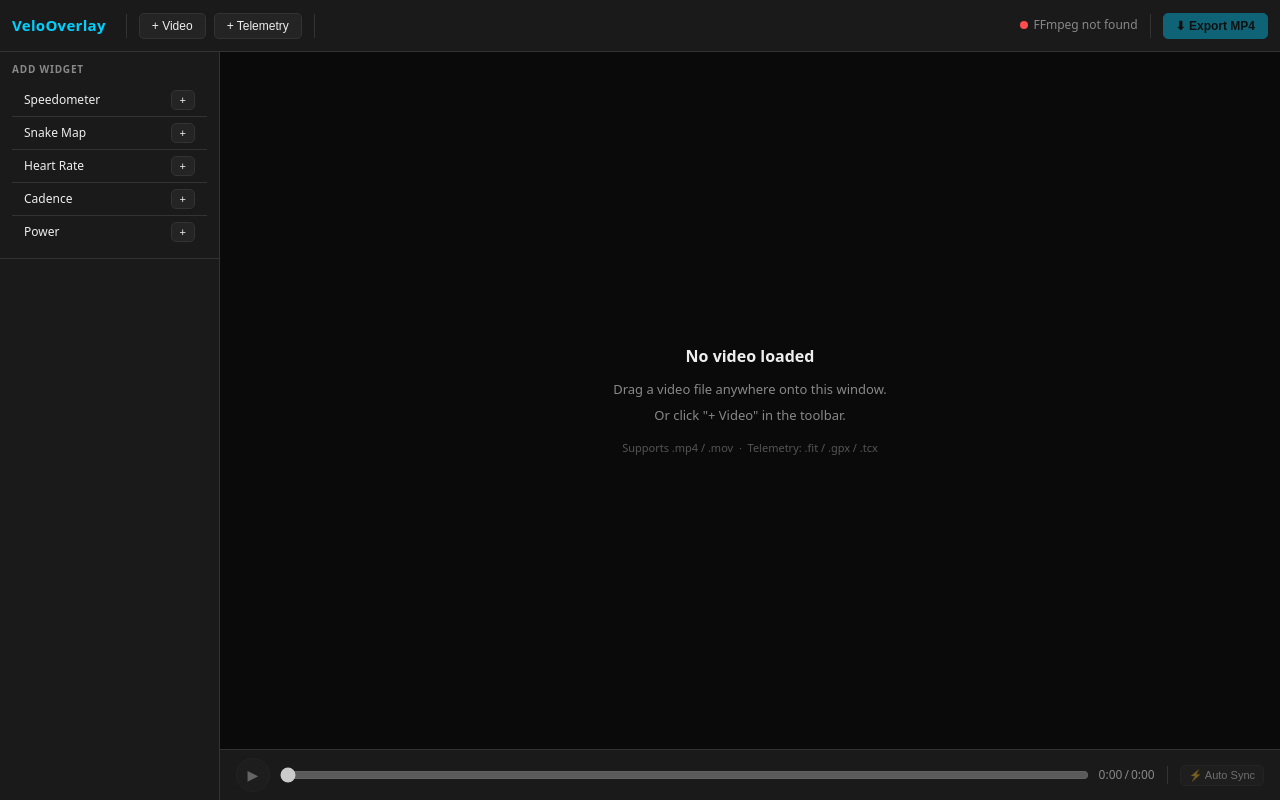
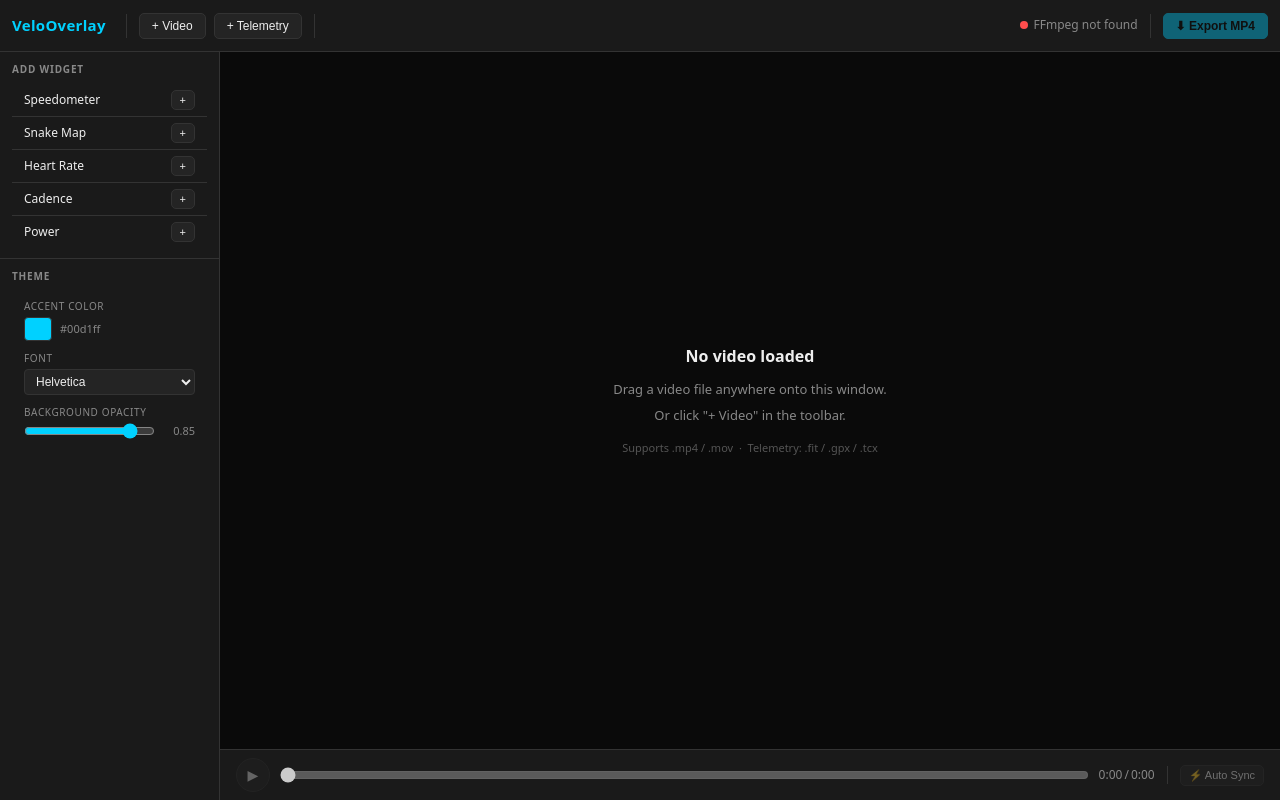
Before and after one commit to nathan-inge/velooverlay, a React (Vite) app in the folder app/: page / in a window 1280 px wide. Built offline with nearby package versions, Linux system fonts and the light colour scheme.

Commit message:
feat: snake map full vs video-only

```diff
--- /dev/null
+++ b/app/src/components/WidgetInspector.tsx
@@ -0,0 +1,73 @@
+import { useStore } from '../store/useStore';
+import type { WidgetInstance } from '../types';
+
+interface Props {
+  instance: WidgetInstance;
+}
+
+export default function WidgetInspector({ instance }: Props) {
+  const updateWidgetConfig = useStore((s) => s.updateWidgetConfig);
+  const patch = (p: Record<string, unknown>) => updateWidgetConfig(instance.id, p);
+
+  const cfg = instance.config as Record<string, unknown>;
+
+  function renderFields() {
+    switch (instance.type) {
+      case 'builtin:speedometer':
+        return (
+          <div className="inspector-field">
+            <div className="inspector-field-label">Unit</div>
+            <div className="seg-ctrl">
+              <button
+                className={`btn small${cfg.unit === 'kph' ? ' primary' : ''}`}
+                onClick={() => patch({ unit: 'kph' })}
+              >
+                KPH
+              </button>
+              <button
+                className={`btn small${cfg.unit === 'mph' ? ' primary' : ''}`}
+                onClick={() => patch({ unit: 'mph' })}
+              >
+                MPH
+              </button>
+            </div>
+          </div>
+        );
+
+      case 'builtin:snake-map':
+        return (
+          <>
+            <div className="inspector-field">
+              <div className="inspector-field-label">Padding</div>
+              <input
+                type="number"
+                className="inspector-input"
+                min={0}
+                max={50}
+                value={cfg.padding as number ?? 10}
+                onChange={(e) => patch({ padding: Number(e.target.value) })}
+              />
+            </div>
+            <div className="inspector-field">
+              <div className="inspector-field-label">Full Track</div>
+              <input
+                type="checkbox"
+                checked={cfg.fullTrack as boolean ?? true}
+                onChange={(e) => patch({ fullTrack: e.target.checked })}
+              />
+            </div>
+          </>
+        );
+
+      default:
+        return <div className="inspector-empty">No settings for this widget.</div>;
+    }
+  }
+
+  return (
+    <div className="sidebar-section" style={{ flexShrink: 0 }}>
+      <div className="sidebar-section-title">Properties</div>
+      <div className="inspector-fields">{renderFields()}</div>
+    </div>
+  );
+}
--- a/app/src/components/WidgetPanel.tsx
+++ b/app/src/components/WidgetPanel.tsx
@@ -1,5 +1,6 @@
 import { useStore } from '../store/useStore';
 import type { WidgetCatalogEntry } from '../types';
+import WidgetInspector from './WidgetInspector';
 
 // The built-in widget catalogue — one entry per widget type.
 const CATALOG: WidgetCatalogEntry[] = [
@@ -35,13 +36,24 @@
   },
 ];
 
+const FONT_OPTIONS = [
+  { label: 'Helvetica', value: 'Helvetica, sans-serif' },
+  { label: 'Arial', value: 'Arial, sans-serif' },
+  { label: 'System UI', value: 'system-ui, sans-serif' },
+  { label: 'Georgia', value: 'Georgia, serif' },
+  { label: 'Impact', value: 'Impact, sans-serif' },
+];
+
 export default function WidgetPanel() {
-  const { layout, selectedWidgetId, addWidget, removeWidget, selectWidget } = useStore();
+  const { layout, selectedWidgetId, addWidget, removeWidget, selectWidget, updateTheme } = useStore();
+
+  const selectedWidget = layout.widgets.find((w) => w.id === selectedWidgetId) ?? null;
+  const theme = layout.theme;
 
   return (
     <div className="sidebar">
       {/* Widget catalogue — add buttons */}
-      <div className="sidebar-section">
+      <div className="sidebar-section" style={{ flexShrink: 0 }}>
         <div className="sidebar-section-title">Add Widget</div>
         {CATALOG.map((entry) => (
           <div key={entry.type} className="widget-catalog-item">
@@ -90,6 +102,60 @@
           </div>
         </div>
       )}
+
+      {/* Per-widget inspector */}
+      {selectedWidget && <WidgetInspector instance={selectedWidget} />}
+
+      {/* Theme section — always visible */}
+      <div className="sidebar-section" style={{ flexShrink: 0, borderBottom: 'none' }}>
+        <div className="sidebar-section-title">Theme</div>
+        <div className="inspector-fields">
+          <div className="inspector-field">
+            <div className="inspector-field-label">Accent Color</div>
+            <div className="color-field">
+              <label className="color-swatch" style={{ background: theme.primaryColor }}>
+                <input
+                  type="color"
+                  value={theme.primaryColor}
+                  onChange={(e) => updateTheme({ primaryColor: e.target.value })}
+                  style={{ opacity: 0, position: 'absolute', width: 0, height: 0 }}
+                />
+              </label>
+              <span style={{ fontSize: 11, color: 'var(--text-muted)' }}>{theme.primaryColor}</span>
+            </div>
+          </div>
+
+          <div className="inspector-field">
+            <div className="inspector-field-label">Font</div>
+            <select
+              className="inspector-input"
+              value={theme.fontFamily}
+              onChange={(e) => updateTheme({ fontFamily: e.target.value })}
+            >
+              {FONT_OPTIONS.map((f) => (
+                <option key={f.value} value={f.value}>
+                  {f.label}
+                </option>
+              ))}
+            </select>
+          </div>
+
+          <div className="inspector-field">
+            <div className="inspector-field-label">Background Opacity</div>
+            <div className="range-field">
+              <input
+                type="range"
+                min={0}
+                max={1}
+                step={0.05}
+                value={theme.backgroundOpacity}
+                onChange={(e) => updateTheme({ backgroundOpacity: Number(e.target.value) })}
+              />
+              <span className="range-readout">{theme.backgroundOpacity.toFixed(2)}</span>
+            </div>
+          </div>
+        </div>
+      </div>
     </div>
   );
 }
--- a/app/src/index.css
+++ b/app/src/index.css
@@ -200,6 +200,7 @@
 
 .widget-instances {
   padding: 8px 0;
+  overflow-y: auto;
 }
 
 .widget-instance-row {
@@ -229,6 +230,104 @@
 .widget-instance-type {
   font-size: 10px;
   color: var(--text-muted);
+}
+
+/* ── Widget Inspector ───────────────────────────────────────── */
+.inspector-fields {
+  padding: 8px 12px 4px;
+}
+
+.inspector-field {
+  margin-bottom: 10px;
+}
+
+.inspector-field-label {
+  font-size: 10px;
+  text-transform: uppercase;
+  letter-spacing: 0.06em;
+  color: var(--text-muted);
+  margin-bottom: 4px;
+}
+
+.inspector-input {
+  width: 100%;
+  background: var(--surface2);
+  border: 1px solid var(--border);
+  border-radius: 4px;
+  color: var(--text);
+  font-size: 12px;
+  padding: 4px 7px;
+  outline: none;
+}
+
+.inspector-input:focus {
+  border-color: var(--accent);
+}
+
+.seg-ctrl {
+  display: flex;
+  flex-direction: row;
+  gap: 0;
+}
+
+.seg-ctrl .btn {
+  flex: 1;
+  justify-content: center;
+  border-radius: 0;
+}
+
+.seg-ctrl .btn:first-child {
+  border-radius: 4px 0 0 4px;
+}
+
+.seg-ctrl .btn:last-child {
+  border-radius: 0 4px 4px 0;
+}
+
+.color-field {
+  display: flex;
+  flex-direction: row;
+  align-items: center;
+  gap: 8px;
+}
+
+.color-swatch {
+  position: relative;
+  width: 28px;
+  height: 24px;
+  border-radius: 4px;
+  border: 1px solid var(--border);
+  cursor: pointer;
+  flex-shrink: 0;
+  display: block;
+}
+
+.range-field {
+  display: flex;
+  flex-direction: row;
+  align-items: center;
+  gap: 8px;
+}
+
+.range-field input[type='range'] {
+  flex: 1;
+  accent-color: var(--accent);
+  cursor: pointer;
+}
+
+.range-readout {
+  font-size: 11px;
+  color: var(--text-muted);
+  text-align: right;
+  min-width: 32px;
+  font-variant-numeric: tabular-nums;
+}
+
+.inspector-empty {
+  font-size: 11px;
+  font-style: italic;
+  color: var(--text-muted);
+  padding: 2px 0 4px;
 }
 
 /* ── Main stage area ────────────────────────────────────────── */
--- a/app/src/store/useStore.ts
+++ b/app/src/store/useStore.ts
@@ -67,6 +67,8 @@
   updateWidgetPosition: (id: string, x: number, y: number) => void;
   updateWidgetSize: (id: string, width: number, height: number) => void;
   selectWidget: (id: string | null) => void;
+  updateWidgetConfig: (id: string, patch: Record<string, unknown>) => void;
+  updateTheme: (patch: Partial<Layout['theme']>) => void;
   // Export
   exportVideo: () => Promise<void>;
 }
@@ -214,6 +216,23 @@
 
   selectWidget: (id) => set({ selectedWidgetId: id }),
 
+  updateWidgetConfig: (id, patch) => {
+    const { layout } = get();
+    set({
+      layout: {
+        ...layout,
+        widgets: layout.widgets.map((w) =>
+          w.id === id ? { ...w, config: { ...w.config, ...patch } } : w
+        ),
+      },
+    });
+  },
+
+  updateTheme: (patch) => {
+    const { layout } = get();
+    set({ layout: { ...layout, theme: { ...layout.theme, ...patch } } });
+  },
+
   // ── Export ──────────────────────────────────────────────────────
   exportVideo: async () => {
     const { videoPath, telemetryPath, offsetMs, layout } = get();
--- a/packages/widgets-builtin/src/snake-map.ts
+++ b/packages/widgets-builtin/src/snake-map.ts
@@ -23,7 +23,7 @@
   getDefaultConfig: () => ({ padding: 12, fullTrack: false }),
 
   render(ctx: WidgetRenderContext, config: SnakeMapConfig): void {
-    const { canvas, frame, route, theme, width, height } = ctx;
+    const { canvas, frame, route, videoRoute, theme, width, height } = ctx;
     const c = canvas.getContext('2d')!;
     const pad = config.padding;
 
@@ -31,9 +31,12 @@
     c.fillStyle = `rgba(0, 0, 0, ${theme.backgroundOpacity})`;
     c.fillRect(0, 0, width, height);
 
-    if (route.points.length < 2) return;
+    // When fullTrack is false, constrain the map to the video-aligned extent.
+    const activeRoute = config.fullTrack ? route : (videoRoute ?? route);
 
-    const { minLat, maxLat, minLon, maxLon } = route.bounds;
+    if (activeRoute.points.length < 2) return;
+
+    const { minLat, maxLat, minLon, maxLon } = activeRoute.bounds;
     const drawW = width - pad * 2;
     const drawH = height - pad * 2;
 
@@ -52,13 +55,13 @@
     ];
 
     // Find the current frame's closest route index.
-    const currentIdx = findCurrentRouteIndex(route.points, frame.lat, frame.lon);
+    const currentIdx = findCurrentRouteIndex(activeRoute.points, frame.lat, frame.lon);
 
-    // 1. Ghost line — full route at low opacity.
+    // 1. Ghost line — full (active) route at low opacity.
     c.beginPath();
     c.strokeStyle = `${theme.primaryColor}40`; // 25% opacity via hex alpha
     c.lineWidth = 2;
-    route.points.forEach(({ lat, lon }, i) => {
+    activeRoute.points.forEach(({ lat, lon }, i) => {
       const [x, y] = project(lat, lon);
       i === 0 ? c.moveTo(x, y) : c.lineTo(x, y);
     });
@@ -69,7 +72,7 @@
       c.beginPath();
       c.strokeStyle = theme.primaryColor;
       c.lineWidth = 2.5;
-      route.points.slice(0, currentIdx + 1).forEach(({ lat, lon }, i) => {
+      activeRoute.points.slice(0, currentIdx + 1).forEach(({ lat, lon }, i) => {
         const [x, y] = project(lat, lon);
         i === 0 ? c.moveTo(x, y) : c.lineTo(x, y);
       });
```
Also changed, not shown: app/src/components/Stage/WidgetCanvas.tsx (+22 -0 lines), packages/widget-sdk/src/index.ts (+8 -0 lines).
